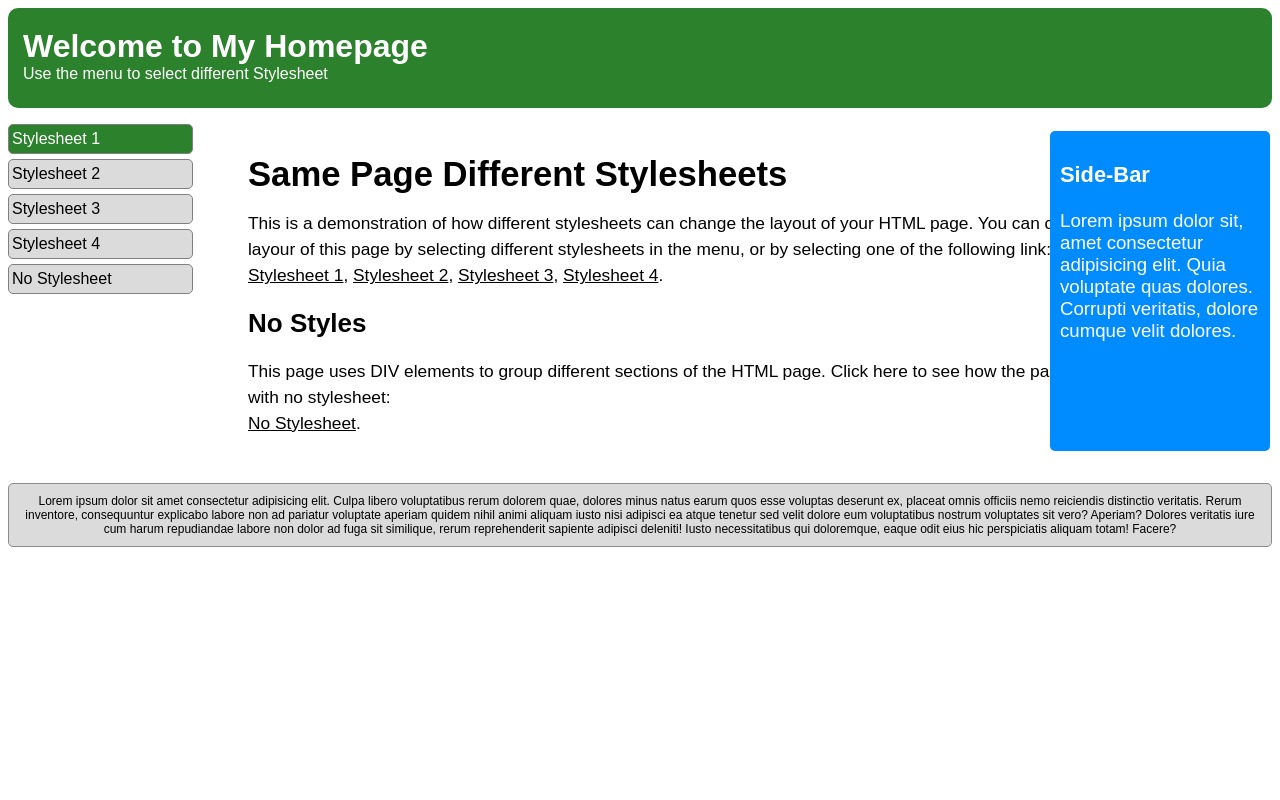
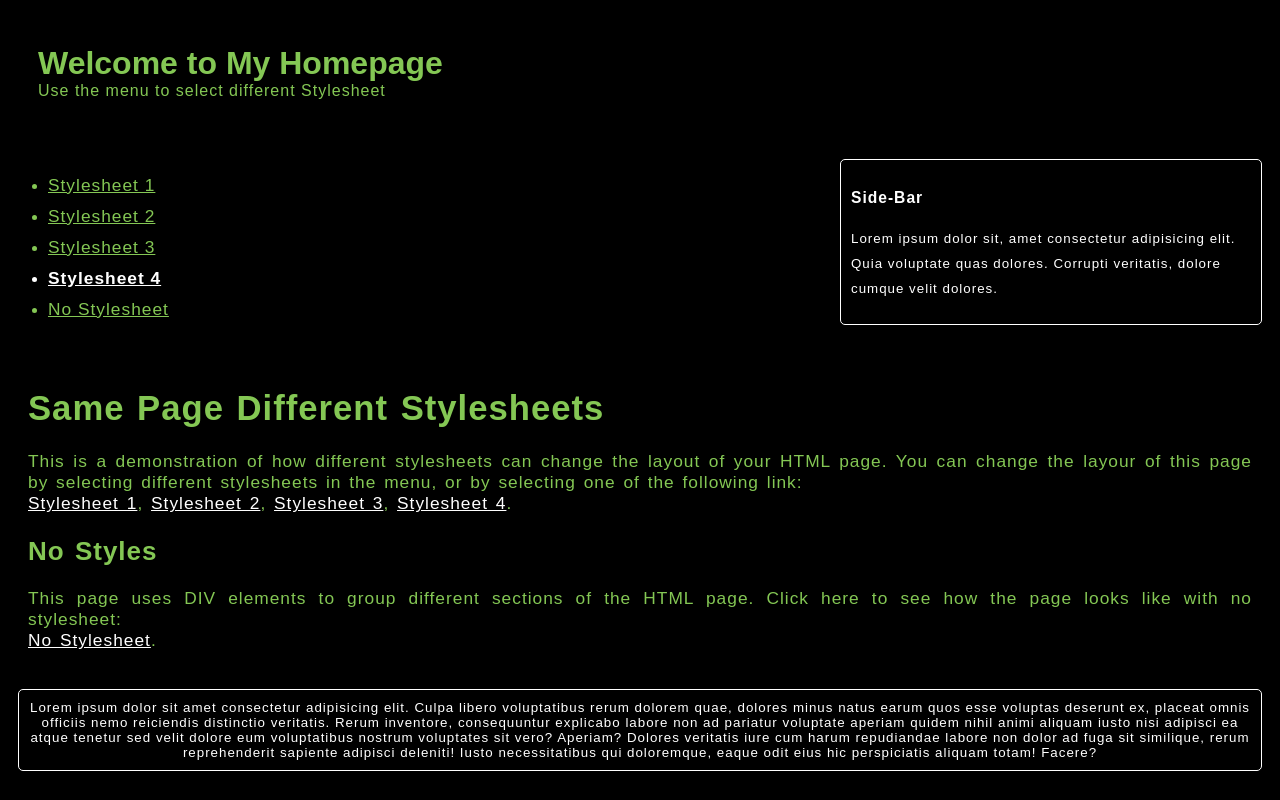
Before and after one commit to MrRobertStark/Esplai_exercicis, a PHP site: page /exercici_posicionaments_menu.html in a window 1280 px wide. Run offline with PHP 8.4, Linux system fonts and the light colour scheme.

Commit message:
practica_estils_diferents_css

```diff
--- a/CSS/practica_css_posicionaments/estils1_mk2.css
+++ b/CSS/practica_css_posicionaments/estils1_mk2.css
@@ -1,82 +1,87 @@
 body{
     font-family:sans-serif,Arial, Helvetica, sans-serif;
+    overflow:auto;
 }
-#top, li:first-child>a,ul li:first-child>a:hover{
-    background-color:rgb(44, 129, 44);
+#top,li:first-child>a, li:first-child>a:hover{
+    background-color:#4caf50;
     color:white;
-}
-#top{
-    padding:15px;
-    border-radius:10px;
-    height:70px;
-    line-height:5px;
 }
 .contenidor_intern{
     position:relative;
 }
-#menu_bar,{
-    width:300px;
-    float:left;
-}
-#contenidor_intern{
-    position:relative;
-}
-#main,#menu_bar{
-    float:left;
-}
-ul{
-    padding-left:0px;
-    width:210px;
+#top{
+    padding:10px;
+    margin:15px;
+    font-size:14pt;
+    line-height:30%;
+    border-radius:7px;
 }
 li{
     list-style-type:none;
-    margin-bottom:5px;
 }
-ul li>a{
+ul{
+    padding:0px;
+    margin:15px;
+    float:left;
+    margin-top:0px;
+}
+li>a{
     display:block;
+    border:1px solid #d4d4d4;
+    padding:7px;
+    margin:10px;
+    margin-left:0;
+    width:150px;
+    border-radius:4px;
     text-decoration:none;
     color:black;
-    border:1px solid gray;
-    border-radius:5px;
-    width:150px;
-    padding:5px 30px;
-    padding-left:3px;
-    background-color:rgb(219, 219, 219);
+    background-color:#f1f1f1;
+    font-size:14pt;
 }
-ul li>a:hover{
+li>a:hover{
     background-color:white;
 }
-#main{
-    width:900px;
-    margin:30px;
-    line-height:150%;
-    font-size:13pt;
+a{
+    color:black;
 }
+a:hover{
+    text-decoration:none;
+}
+
 #sidebar{
-    position:fixed;
-    right:10px;
-    top:7em;
-    background-color:rgb(0, 140, 255);
+    position:relative;
+    background-color:#32a4e7;
+    width:190px;
+    height:360px;
     color:white;
-    min-width:100px;
-    max-width:200px;
-    height:300px;
+    font-size:15pt;
     padding:10px;
     border-radius:5px;
-    font-size:14pt;
+    top:0;
+    right:0;
+    margin:15px;
+    margin-top:0px;
+    float:left;
 }
-#main a{
-    color:black;
+
+footer{
+    background-color:#f1f1f1;
+    padding:10px;
+    margin:15px;
+    text-align:center;
+    font-size:9pt;
+    border:1px solid gray;
+    border-radius:7px;
+    float:left;
 }
-footer{
-    position:relative;
+
+#main{
+    width:840px;
+    height:350px;
     float:left;
-    margin:0 auto;
-    border: 1px solid rgb(139, 139, 139);
+    font-size:15pt;
     padding:10px;
-    font-size:9pt;
-    text-align:center;
-    background-color:rgb(219, 219, 219);
-    border-radius:5px;
-
+    margin:10px;
+    padding-top:0px;
+    margin-top:0px;
 }
--- /dev/null
+++ b/CSS/practica_css_posicionaments/estils4.css
@@ -0,0 +1,73 @@
+body{
+    font-family:sans-serif,Arial;
+    background-color:black;
+    color:#84c754;
+}
+.contenidor_global{
+    position:relative;
+}
+#top{
+    padding:20px;
+    margin:20px;
+    line-height:5px;
+    margin-left:10px;
+}
+#top p{
+    letter-spacing:1px;
+}
+ul{
+    float:left;
+}
+li>a{
+    display:block;
+    margin:10px;
+    margin-left:0px;
+    color:#84c754;
+    font-size:13pt;
+    letter-spacing:1px;
+}
+li:nth-child(4)>a, li:nth-child(4){
+    color:white;
+    font-weight: 700;
+}
+#main{
+    margin:10px;
+    padding:10px;
+    font-size:13pt;
+    text-align:justify;
+    word-spacing:2px;
+    letter-spacing:1px;
+    float:left;
+}
+a,#sidebar,footer, li a:hover{
+    color:white;
+}
+a:hover{
+    color:#84c754;
+}
+#sidebar{
+    position:absolute;
+    border: 1px solid white;
+    width:400px;
+    padding:10px;
+    margin:10px;
+    text-outline: 10px;
+    right:0px;
+    float:right;
+    letter-spacing:1px;
+    font-size:10pt;
+    line-height:25px;
+    border-radius:5px;
+}
+footer{
+    float:left;
+    text-align:center;
+    border:1px solid white;
+    border-radius:5px;
+    font-size:10pt;
+    padding:10px;
+    margin:10px;
+    letter-spacing:1px;
+    padding-top:10px;
+    margin-top:0px;
+}
--- a/CSS/practica_css_posicionaments/exercici_posicionaments_menu.html
+++ b/CSS/practica_css_posicionaments/exercici_posicionaments_menu.html
@@ -3,7 +3,7 @@
 <head>
     <meta charset="utf-8" />
     <title>Wlcome to My Homepage</title>
-    <link rel="stylesheet" type="text/css" href="estils1_mk2.css"/>
+    <link rel="stylesheet" type="text/css" href="estils4.css"/>
 </head>
 <body>
     <div class="contenidor_global">
```
Also changed, not shown: CSS/practica_css_posicionaments/estils2_mk2.css (added, +75 -0 lines), CSS/practica_css_posicionaments/estils3.css (added, +86 -0 lines).
